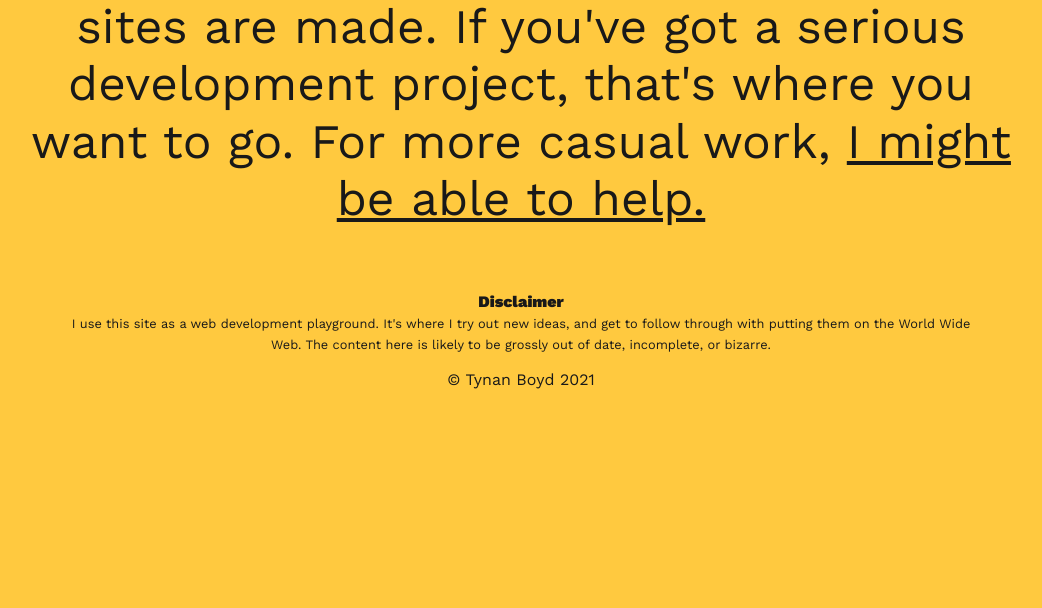
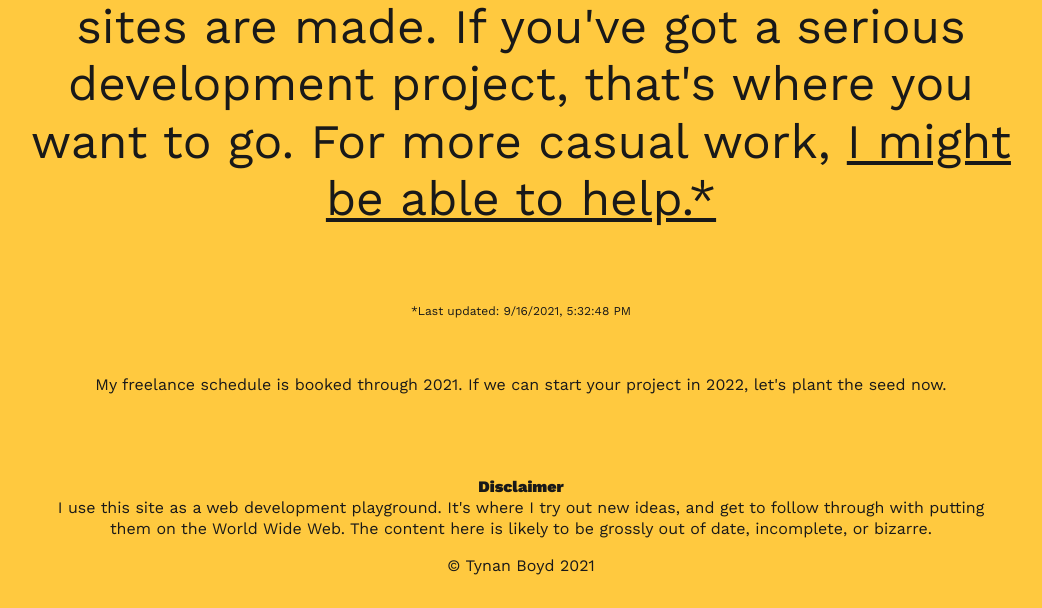
Before and after one commit to tynanboyd/tynanboyd-tynanboyd-com-gatsby, a Gatsby site: page / in a window 1280 px wide. Shown: the part 621-1229 px from the top of the page, without its empty margins (119-1161 px from the left). Before the commit the page ends 1044 px from the top, so only its background shows below. Built offline with nearby package versions, Linux system fonts and the light colour scheme; Gatsby itself is replaced by a stand-in of ours.

Commit message:
update freelance message

```diff
--- a/src/pages/index.js
+++ b/src/pages/index.js
@@ -4,6 +4,7 @@ import SEO from '../components/seo';
 import styled from 'styled-components';
 
 export default function HomePage() {
+  const currentDate = new Date();
   return (
     <>
       <SEO title="Web developer" />
@@ -22,10 +23,23 @@ export default function HomePage() {
           sites.
         </p>
         <p>
-          I work at <a rel="noopener" target="_blank" href="https://pixeldesigns.ca">Pixel Designs</a>, where
-          top-notch sites are made. If you've got a serious development project,
-          that's where you want to go. For more casual work,{' '}
-          <Link to="/contact">I might be able to help.</Link>
+          I work at{' '}
+          <a rel="noopener" target="_blank" href="https://pixeldesigns.ca">
+            Pixel Designs
+          </a>
+          , where top-notch sites are made. If you've got a serious development
+          project, that's where you want to go. For more casual work,{' '}
+          <Link to="/contact">I might be able to help.*</Link>
+        </p>
+        <p>
+          <small>
+            <sup>
+              *Last updated: {currentDate.toLocaleString() + ''}
+              <br />
+            </sup>
+            My freelance schedule is booked through 2021. If we can start your
+            project in 2022, let's plant the seed now.
+          </small>
         </p>
       </section>
     </>
--- a/src/styles/GlobalStyles.js
+++ b/src/styles/GlobalStyles.js
@@ -50,6 +50,10 @@ const GlobalStyles = createGlobalStyle`
 	section {
 		margin-bottom: 1rem;
 	}
+
+	small {
+		font-size: 16px;
+	}
 `;
 
 export default GlobalStyles;
```
Also changed, not shown: 1 other file.
